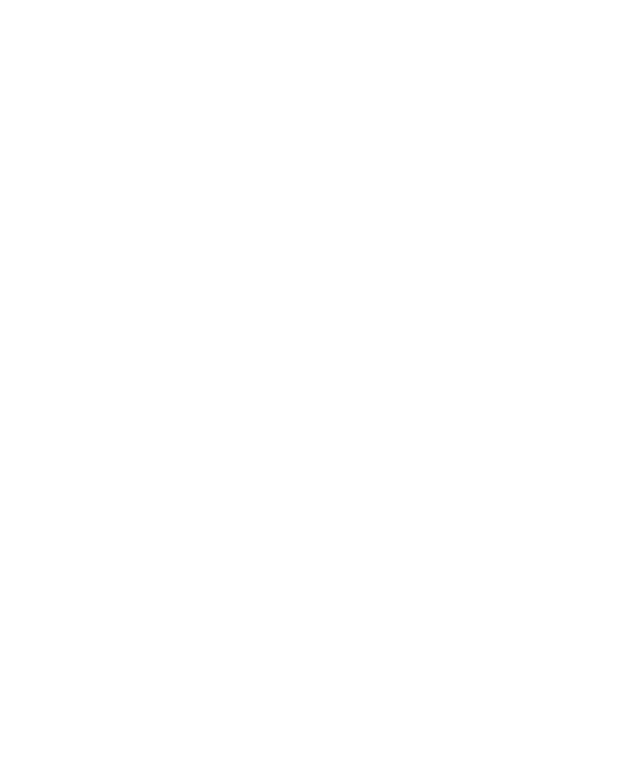
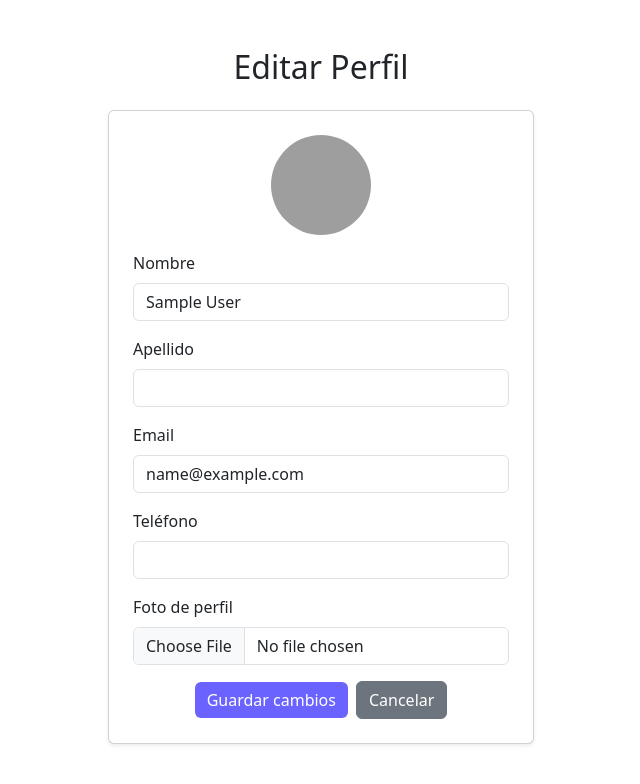
Before and after one commit to JorgeColunge/ImpecolFrontend, a React (Create React App) app: page /edit-profile in a window 1280 px wide. Before the commit this address had no page. Shown: the top 784 px of the page, without its empty margins (319-959 px from the left). Built offline with nearby package versions, Linux system fonts and the light colour scheme; sample sign-in values are in the browser's storage; grey boxes are pictures that could not be loaded.

Commit message:
crear EditProfile.js

```diff
--- a/src/App.js
+++ b/src/App.js
@@ -3,6 +3,7 @@
 import Login from './Login';
 import Register from './Register';
 import UserProfile from './UserProfile';
+import EditProfile from './EditProfile'; // Importar el componente de edición
 
 function App() {
   const [isLoggedIn, setIsLoggedIn] = useState(false);
@@ -47,6 +48,11 @@
             path="/profile"
             element={isLoggedIn ? <UserProfile userInfo={userInfo} onLogout={handleLogout} /> : <Navigate to="/login" />}
           />
+          {/* Ruta para editar perfil */}
+          <Route
+            path="/edit-profile"
+            element={isLoggedIn ? <EditProfile userInfo={userInfo} /> : <Navigate to="/login" />}
+          />
         </Routes>
       </div>
     </Router>
--- /dev/null
+++ b/src/EditProfile.js
@@ -0,0 +1,113 @@
+import React, { useState } from 'react';
+import axios from 'axios';
+import { useNavigate } from 'react-router-dom';
+import 'bootstrap/dist/css/bootstrap.min.css';
+
+function EditProfile({ userInfo }) {
+  const [name, setName] = useState(userInfo?.name || '');
+  const [lastname, setLastname] = useState(userInfo?.lastname || '');
+  const [email, setEmail] = useState(userInfo?.email || '');
+  const [phone, setPhone] = useState(userInfo?.phone || '');
+  const [selectedFile, setSelectedFile] = useState(null);
+  const navigate = useNavigate();
+
+  const handleFileChange = (e) => setSelectedFile(e.target.files[0]);
+
+  const handleSave = async () => {
+    const formData = new FormData();
+    formData.append('name', name);
+    formData.append('lastname', lastname);
+    formData.append('email', email);
+    formData.append('phone', phone);
+    if (selectedFile) {
+      formData.append('image', selectedFile);
+    }
+
+    try {
+      const response = await axios.post('http://localhost:10000/api/updateProfile', formData);
+
+      // Actualiza los datos del usuario en localStorage
+      const updatedUserInfo = { ...userInfo, name, lastname, email, phone, photo: response.data.profilePicURL };
+      localStorage.setItem("user_info", JSON.stringify(updatedUserInfo));
+
+      alert("Perfil actualizado exitosamente!");
+      navigate('/profile'); // Redirige de vuelta al perfil
+    } catch (error) {
+      console.error("Error updating profile:", error);
+      alert("Error al actualizar el perfil");
+    }
+  };
+
+  return (
+    <div className="container mt-5">
+      <h2 className="text-center mb-4">Editar Perfil</h2>
+      <div className="row justify-content-center">
+        <div className="col-md-6">
+          <div className="card shadow-sm p-4">
+            <div className="mb-3 text-center">
+              <img
+                src={userInfo?.photo ? `http://localhost:10000${userInfo.photo}` : '/images/default-profile.png'}
+                alt="Profile"
+                className="rounded-circle"
+                width="100"
+                height="100"
+              />
+            </div>
+            <form>
+              <div className="mb-3">
+                <label className="form-label">Nombre</label>
+                <input
+                  type="text"
+                  className="form-control"
+                  value={name}
+                  onChange={(e) => setName(e.target.value)}
+                />
+              </div>
+              <div className="mb-3">
+                <label className="form-label">Apellido</label>
+                <input
+                  type="text"
+                  className="form-control"
+                  value={lastname}
+                  onChange={(e) => setLastname(e.target.value)}
+                />
+              </div>
+              <div className="mb-3">
+                <label className="form-label">Email</label>
+                <input
+                  type="email"
+                  className="form-control"
+                  value={email}
+                  onChange={(e) => setEmail(e.target.value)}
+                />
+              </div>
+              <div className="mb-3">
+                <label className="form-label">Teléfono</label>
+                <input
+                  type="tel"
+                  className="form-control"
+                  value={phone}
+                  onChange={(e) => setPhone(e.target.value)}
+                />
+              </div>
+              <div className="mb-3">
+                <label className="form-label">Foto de perfil</label>
+                <input
+                  type="file"
+                  className="form-control"
+                  onChange={handleFileChange}
+                />
+              </div>
+              <div className="text-center">
+                <button type="button" onClick={handleSave} className="btn btn-primary me-2">Guardar cambios</button>
+                <button type="button" onClick={() => navigate('/profile')} className="btn btn-secondary">Cancelar</button>
+              </div>
+            </form>
+          </div>
+        </div>
+      </div>
+    </div>
+  );
+}
+
+export default EditProfile;
--- a/src/UserProfile.js
+++ b/src/UserProfile.js
@@ -1,17 +1,22 @@
 import React, { useState, useEffect } from 'react';
 import axios from 'axios';
+import { useNavigate } from 'react-router-dom';
 import 'bootstrap/dist/css/bootstrap.min.css';
 
 function UserProfile({ userInfo }) {
-  const [profilePic, setProfilePic] = useState(userInfo?.photo ? `http://localhost:10000${userInfo.photo}` : '/images/default-profile.png');
+  const [profilePic, setProfilePic] = useState(
+    userInfo?.photo ? `http://localhost:10000${userInfo.photo}` : '/images/default-profile.png'
+  );
   const [selectedFile, setSelectedFile] = useState(null);
-  const [userId, setUserId] = useState(null);
+  const [userId, setUserId] = useState(userInfo?.id_usuario || null);
+  const navigate = useNavigate(); // Inicializa useNavigate para redirigir
 
   useEffect(() => {
-    // Obtener el userId desde localStorage al cargar el componente
-    const storedUserId = localStorage.getItem("user_id");
-    if (storedUserId) setUserId(storedUserId);
-  }, []);
+    // Asegurarse de cargar la imagen desde userInfo en caso de recarga
+    if (userInfo?.photo) {
+      setProfilePic(`http://localhost:10000${userInfo.photo}`);
+    }
+  }, [userInfo]);
 
   const handleFileChange = (e) => setSelectedFile(e.target.files[0]);
 
@@ -21,13 +26,15 @@
       formData.append('image', selectedFile);
       formData.append('userId', userId);
 
-      console.log("Selected File:", selectedFile);
-      console.log("User ID:", userId);
-
       try {
         const response = await axios.post('http://localhost:10000/api/upload', formData);
         const imageUrl = `http://localhost:10000${response.data.profilePicURL}`;
         setProfilePic(imageUrl);
+
+        // Actualizar userInfo en localStorage con la nueva URL de imagen
+        const updatedUserInfo = { ...userInfo, photo: response.data.profilePicURL };
+        localStorage.setItem("user_info", JSON.stringify(updatedUserInfo));
+
         alert("Foto actualizada exitosamente!");
       } catch (error) {
         console.error("Error uploading file:", error);
@@ -36,6 +43,10 @@
     } else {
       console.warn("No file selected for upload or user ID missing");
     }
+  };
+
+  const handleEditProfile = () => {
+    navigate('/edit-profile'); // Redirige a la página de edición
   };
 
   return (
@@ -53,8 +64,8 @@
           <button onClick={handleUpload} className="btn btn-primary mt-2">Actualizar foto</button>
         </div>
       </div>
-      <div className="mt-5">
-        <h2 className="text-center">Información del Usuario</h2>
+      <div className="mt-5 text-center">
+        <h2>Información del Usuario</h2>
         <ul className="list-group mt-3">
           <li className="list-group-item"><strong>Nombre:</strong> {userInfo?.name}</li>
           <li className="list-group-item"><strong>Apellido:</strong> {userInfo?.lastname}</li>
@@ -62,6 +73,8 @@
           <li className="list-group-item"><strong>Email:</strong> {userInfo?.email}</li>
           <li className="list-group-item"><strong>Teléfono:</strong> {userInfo?.phone}</li>
         </ul>
+        {/* Botón para editar perfil */}
+        <button onClick={handleEditProfile} className="btn btn-secondary mt-3">Editar</button>
       </div>
     </div>
   );
```
